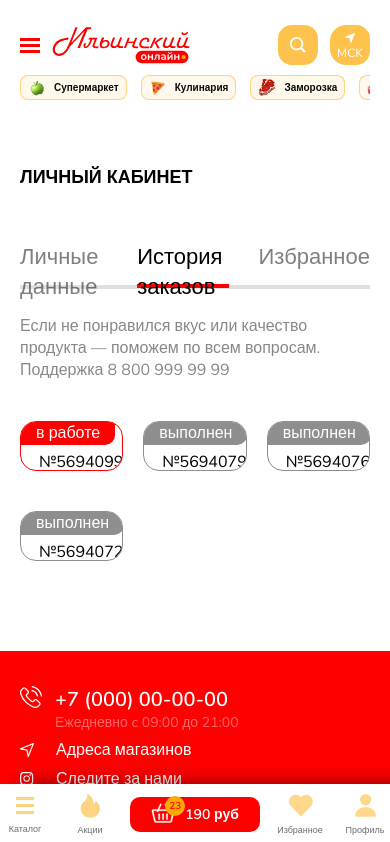
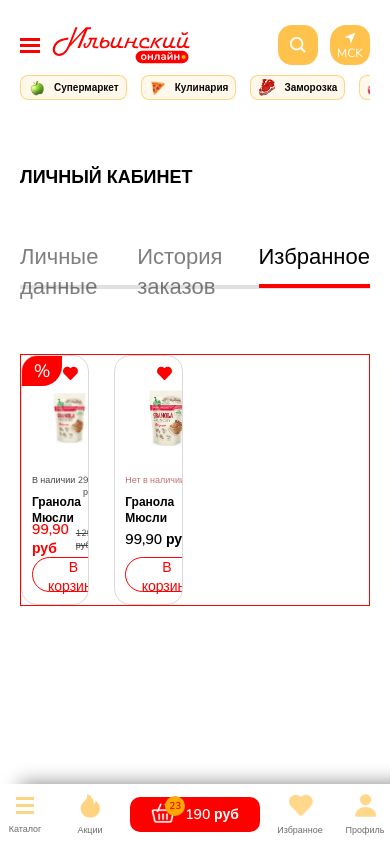
Before and after one commit to w1ct2/Ilyinsky, a Vue app: page /personal-account in a window 390 px wide. Shown: the top 842 px of the page. Built offline with nearby package versions, Linux system fonts and the light colour scheme.

Commit message:
commit-35 (personal-account page part3: favorite list)

```diff
--- a/src/components/header/HeaderMain.vue
+++ b/src/components/header/HeaderMain.vue
@@ -21,7 +21,6 @@
 import { computed, ref } from 'vue';
 import Header_Action from './Header_Action.vue';
 import Header_Sections from './Header_Sections.vue';
-// import Header_ActionMobile from './mobile/Header_Action-Mobile.vue';
 import Header_BurgerBtn from './mobile/Header_BurgerBtn.vue';
 import Header_BurgerMenu from './mobile/Header_BurgerMenu.vue';
 import Header_SectionsMobile from './mobile/Header_Sections-Mobile.vue';
@@ -29,7 +28,6 @@
 import { useMainStore } from '@/store/MainStore'
 const mainStore = useMainStore()
 const isActive = computed(() => mainStore.isActiveBurgerMenu)
-// const isActive = ref(false)
 </script>
 
 <style lang="scss" scoped>
@@ -41,8 +39,6 @@
         position: relative;
         flex-direction: column;
         max-width: rem(1290);
-        // height: rem(150);
-        // border: 1px solid red;
     }
 }
 </style>
--- /dev/null
+++ b/src/components/pages/Profile/PersonalFavorites.vue
@@ -0,0 +1,33 @@
+<template>
+    <div class="favorites">
+        <PersonalFavorites_Item
+            v-for="(card, index) in cards"
+            :key="card.id"
+            :dataCard="card"
+            :indexCard="index">
+        </PersonalFavorites_Item>
+    </div>
+</template>
+
+<script setup>
+import PersonalFavorites_Item from '@/components/pages/Profile/PersonalFavorites_Item.vue'
+import { computed, onMounted } from 'vue';
+import { useAllData } from '@/store/AllData';
+const AllData = useAllData()
+const cards = computed(()=> AllData.favoriteData)
+</script>
+
+<style lang="scss" scoped>
+@import "@/scss/remFunction";
+.favorites {
+    margin-top: rem(65);
+    margin-bottom: rem(180);
+    border: 1px solid red;
+    width: 100%;
+    height: auto;
+    min-height: 0;
+    display: grid;
+    grid-template-columns: repeat(4, 1fr);
+    gap: rem(25);
+}
+</style>
--- /dev/null
+++ b/src/components/pages/Profile/PersonalFavorites_Item.vue
@@ -0,0 +1,264 @@
+<template>
+    <div class="card">
+        <div class="card__discount" v-if="dataCard.discount">%</div>
+        <img :src="isActiveFavoriteUrl" class="card__favorite" @click="toggleFavorite(indexCard)"></img>
+        <div class="card__img">
+            <img :src="dataCard.imgUrl" alt="">
+        </div>
+        <p class="card__availability-title" :class="{'card__availability-title--active' : !dataCard.availability}">{{ dataCard.availabilityTitle }}</p>
+        <p class="card__availability-price">{{ dataCard.price }}</p>
+        <h3 class="card__title">{{ dataCard.title }}</h3>
+        <div class="card__price">
+            <h4 :class="{'card__price--active' : dataCard.discount}" class="card__price-title">{{ dataCard.price }}</h4>
+            <p v-if="dataCard.discount">{{ dataCard.oldPrice }}</p>
+        </div>
+        <button class="card__button">В корзину</button>
+    </div>
+</template>
+
+<script setup>
+import {useAllData} from '@/store/AllData.ts'
+import favorUnactive from '@/assets/img/discounts/favorActive.svg'
+import favorActive from '@/assets/img/discounts/favorUnactive.svg'
+import { computed } from 'vue'
+const AllData = useAllData()
+const props = defineProps({
+    dataCard: {
+        type: Object
+    },
+    indexCard: {
+        type: Number
+    }
+})
+const isActiveFavoriteUrl = computed(() => {
+    return props.dataCard.favorite ? favorActive : favorUnactive
+})
+const toggleFavorite = (index)=>{
+    AllData.favoriteData[index].favorite = false
+}
+</script>
+
+<style lang="scss" scoped>
+@import "@/scss/remFunction";
+.card {
+    height: rem(400);
+    max-width: rem(300);
+    width: 100%;
+    border-radius: 20px;
+    border: 1px solid #DADADA;
+    padding: 18px;
+    position: relative;
+    display: grid;
+    grid-template-columns: repeat(2, 1fr);
+    overflow: hidden;
+    grid-template-rows: 45% 20px 30% 50px;
+    row-gap: 5px;
+    &__discount {
+        position: absolute;
+        left: 0;
+        top: 0;
+        background-color: var(--red);
+        color: #ffff;
+        display: flex;
+        align-items: center;
+        justify-content: center;
+        border-bottom-right-radius: 20px;
+        width: 52px;
+        height: 36px;
+        font-size: 24px;
+    }
+    &__favorite {
+        position: absolute;
+        top: 15px;
+        right: 15px;
+        width: 22px;
+        height: 22px;
+    }
+    &__img {
+        grid-column: 1/3;
+        grid-row: 1/2;
+        display: flex;
+        align-items: center;
+        justify-content: center;
+        & img {
+            width: auto;
+            max-height: 100%;
+            margin: 0 auto;
+        }
+    }
+    &__availability-title {
+        grid-column: 1/2;
+        grid-row: 2/3;
+        color: #434343;
+        font-size: 14px;
+        &--active {
+            color: #BF7373;
+        }
+    }
+    &__availability-price {
+        grid-column: 2/3;
+        grid-row: 2/3;
+        color: #434343;
+        font-size: 14px;
+        width: fit-content;
+        margin-left: auto;
+    }
+    &__title {
+        grid-column: 1/3;
+        grid-row: 3/4;
+        overflow: hidden;
+        font-size: 20px;
+        color: #000000;
+        font-weight: 600;
+    }
+    &__price {
+        grid-column: 1/2;
+        grid-row: 4/5;
+        display: flex;
+        flex-direction: column;
+        justify-content: center;
+        color: #000;
+        &--active {
+            color: var(--red);
+        }
+        &-title {
+            font-size: 24px;
+            font-weight: 600;
+        }
+        & p {
+            font-size: 14px;
+            text-decoration: line-through;
+            color: #434343;
+        }
+    }
+    &__button {
+        grid-column: 2/3;
+        grid-row: 4/5;
+        color: var(--red);
+        height: rem(40);
+        border-radius: 60px;
+        border: 1px solid var(--red);
+        transition: all .2s ease;
+        width: fit-content;
+        margin-left: auto;
+        margin-top: auto;
+        margin-bottom: auto;
+        padding: 0 15px;
+        &:hover {
+            background-color: var(--red);
+            color: #fff;
+        }
+    }
+    @media (max-width: 1300px) {
+        & {
+            grid-template-rows: 45% 20px auto auto 40px;
+        }
+        &__title {
+            font-size: 16px;
+        }
+        &__price {
+            grid-row: 4/5;
+            grid-column: 1/3;
+            flex-direction: row;
+            align-items: center;
+            justify-content: space-between;
+            &-title {
+                font-size: 20px;
+            }
+        }
+        &__button {
+            grid-row: 5/6;
+            grid-column: 1/3;
+            margin: auto;
+        }
+        &__availability-title {
+            white-space: nowrap;
+        }
+    }
+    @media (max-width: 1000px) {
+        & {
+            padding: 12px;
+            height: rem(350);
+        }
+        &__title {
+            font-size: 14px;
+        }
+        &__price {
+            &-title {
+                font-size: 16px;
+            }
+            & p {
+                font-size: 12px;
+            }
+        }
+        &__availability-title {
+            font-size: 12px;
+        }
+        &__availability-price {
+            font-size: 10px;
+        }
+        &__discount {
+            font-size: 18px;
+            width: 40px;
+            height: 30px;
+        }
+        &__button {
+            height: rem(35);
+            font-size: 14px;
+        }
+    }
+    @media (max-width: 768px) {
+        & {
+            padding: 10px;
+            border-radius: 16px;
+            height: rem(340);
+            grid-template-rows: 45% 15px auto 20px 40px;
+        }
+        &__availability-title {
+            font-size: 9px;
+        }
+        &__favorite {
+            width: 18px;
+            height: 18px;
+            right: 10px;
+            top: 10px;
+        }
+        &__title {
+            font-size: 12px;
+        }
+        &__price {
+            &-title {
+                font-size: 14px;
+            }
+            & p {
+                font-size: 10px;
+            }
+        }
+    }
+    @media (max-width: 480px) {
+        & {
+            height: rem(250);
+        }
+        &__favorite {
+            width: 15px;
+            height: 15px;
+            right: 10px;
+            top: 10px;
+        }
+        &__price {
+            &-title {
+                font-size: 14px;
+            }
+            & p {
+                font-size: 9px;
+            }
+        }
+        &__availability-title {
+            font-size: 9px;
+        }
+        &__availability-price {
+            font-size: 9px;
+        }
+    }
+}
+</style>
--- a/src/components/pages/Profile/Profile_Inner.vue
+++ b/src/components/pages/Profile/Profile_Inner.vue
@@ -12,16 +12,19 @@
             </ul>
             <PersonalData v-if="activeTab === 0"></PersonalData>
             <PersonalHistory v-else-if="activeTab === 1"></PersonalHistory>
-            <div v-else-if="activeTab === 2">Test2</div>
+            <PersonalFavorites v-else-if="activeTab === 2"></PersonalFavorites>
         </div>
     </section>
 </template>
 
 <script setup>
-import { ref } from 'vue';
+import { onMounted, ref } from 'vue';
 import PersonalData from './PersonalData.vue';
 import PersonalHistory from './PersonalHistory.vue';
-const activeTab = ref(1)
+import { useAllData } from '@/store/AllData';
+import PersonalFavorites from './PersonalFavorites.vue';
+const AllData = useAllData()
+const activeTab = ref(2)
 const tabs = ref([
     {
         id: 1,
--- a/src/store/AllData.ts
+++ b/src/store/AllData.ts
@@ -1,14 +1,19 @@
 import { defineStore } from 'pinia';
 import { useMainStore } from './MainStore';
-import { ref } from 'vue';
+import { computed, ref } from 'vue';
 
 export const useAllData = defineStore('alldata', ()=>{
     const mainStore = useMainStore()
     const allData = ref([
         ...mainStore.discounts,
-        ...mainStore.promotions
     ])
+    const favoriteData = computed(()=>{
+        return [...allData.value].filter(item => item.favorite === true)
+    })
+    console.log(favoriteData.value);
+
     return {
-        allData
+        allData,
+        favoriteData,
     }
 })
--- a/src/store/MainStore.ts
+++ b/src/store/MainStore.ts
@@ -53,7 +53,7 @@
         {
             id: 1,
             discount: true,
-            favorite: false,
+            favorite: true,
             imgUrl: card1,
             availability: 2,
             get availabilityTitle():string {
@@ -81,10 +81,10 @@
         {
             id: 3,
             discount: false,
-            favorite: false,
+            favorite: true,
             imgUrl: card1,
             availability: 0,
-            get availabilityTitle() {
+            get availabilityTitle(): any {
                 if(this.availability){return `В наличии ${this.availability}`}
                 else return 'Нет в наличии'
             },
```
